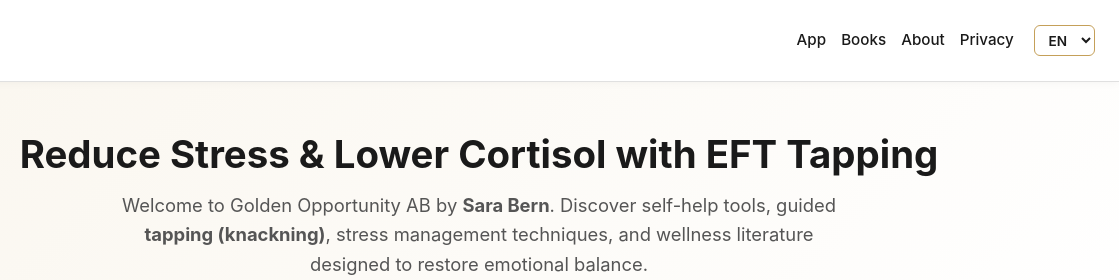
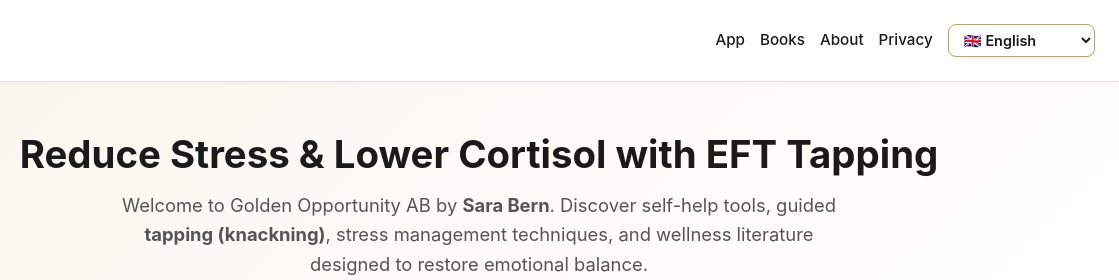
Before and after one commit to sarabern120/goldenopportunity, a plain HTML site: page index.html in a window 1280 px wide. Shown: the top 280 px of the page, 161-1280 px from the left. Drawn offline with Linux system fonts and the light colour scheme.

Commit message:
Update index.html

```diff
--- a/index.html
+++ b/index.html
@@ -122,7 +122,7 @@
         .nav-right {
             display: flex;
             align-items: center;
-            gap: 20px;
+            gap: 15px;
         }
 
         nav {
@@ -142,17 +142,23 @@
             color: var(--gold-primary);
         }
 
-        /* Language Selector */
+        /* Language Selector with Flag Emojis */
         .lang-select {
-            padding: 0.35rem 0.6rem;
-            border-radius: 6px;
-            border: 1px solid var(--gold-primary);
+            padding: 0.4rem 0.7rem;
+            border-radius: 8px;
+            border: 1.5px solid var(--gold-primary);
             background-color: var(--white);
             color: var(--text-dark);
             font-weight: 600;
-            font-size: 0.85rem;
+            font-size: 0.9rem;
             cursor: pointer;
             outline: none;
+            box-shadow: 0 2px 4px rgba(0,0,0,0.04);
+            transition: border-color 0.2s ease;
+        }
+
+        .lang-select:hover {
+            border-color: var(--gold-hover);
         }
 
         /* Hero Section */
@@ -549,11 +555,13 @@
                 <a href="#about" id="nav-about">About</a>
                 <a href="#privacy" id="nav-privacy">Privacy</a>
             </nav>
+
+            <!-- Language Dropdown Menu with Full Names & Flag Emojis -->
             <select class="lang-select" onchange="changeLanguage(this.value)">
-                <option value="en" selected>EN</option>
-                <option value="sv">SV</option>
-                <option value="ar">AR</option>
-                <option value="uk">UK</option>
+                <option value="en" selected>🇬🇧 English</option>
+                <option value="sv">🇸🇪 Svenska</option>
+                <option value="ar">🇦🇪 العربية</option>
+                <option value="uk">🇺🇦 Українська</option>
             </select>
         </div>
     </header>
```
